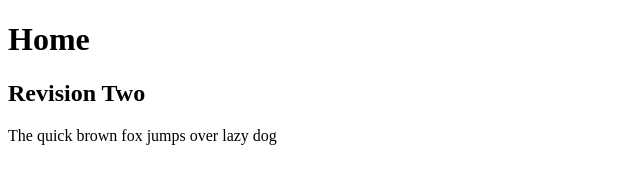
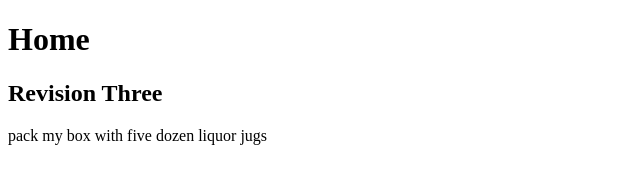
Before and after one commit to Apxata/explore_california, a plain HTML site: page index.html in a window 1280 px wide. Shown: the full height of the page, 0-640 px from the left. Drawn offline with Linux system fonts and the light colour scheme.

Commit message:
revision three

```diff
--- a/index.html
+++ b/index.html
@@ -6,8 +6,8 @@
  </head>
   <body>
     <h1> Home</h1>
-    <h2>Revision Two</h2>
-    <p> The quick brown fox jumps over lazy dog</p>
+    <h2>Revision Three</h2>
+    <p> pack my box with five dozen liquor jugs</p>
 
  </body>
  </html>
```
